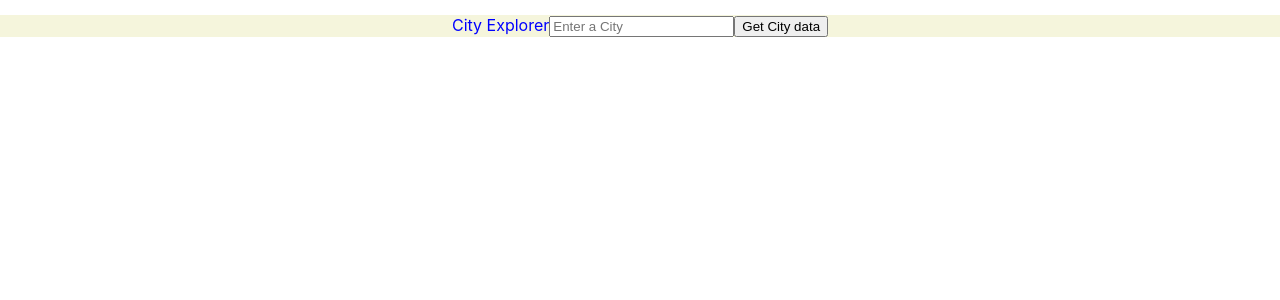
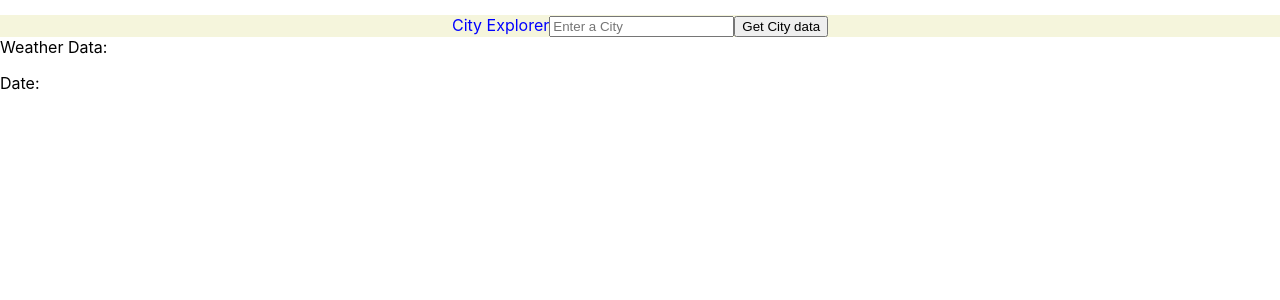
Before and after one commit to bkhanal4351/city-explorer, a React (Create React App) app: page / in a window 1280 px wide. Shown: the top 300 px of the page. Built offline with nearby package versions, Linux system fonts and the light colour scheme.

Commit message:
finished connecting frontend to backend

```diff
--- a/src/App.js
+++ b/src/App.js
@@ -1,5 +1,6 @@
 import './App.css';
 import Explorer from './Explorer.js'
+
 import React from 'react';
 // import 'bootstrap/dist/css/bootstrap.min.css';
 import './location.css'
@@ -14,6 +15,7 @@ function App(){
 
 
         <Explorer />
+
         </div>
 
         );
--- a/src/Explorer.js
+++ b/src/Explorer.js
@@ -3,12 +3,14 @@ import axios from 'axios';
 import React from 'react';
 import { Form, Button } from "react-bootstrap";
 import Location from './Location.js';
+import Weather from './Weather.js';
 
 class Explorer extends React.Component {
   constructor(props) {
     super(props)
     this.state = {
       cityData: {},
+      weather: [],
       error: false,
     }
   }
@@ -31,9 +33,7 @@ class Explorer extends React.Component {
       console.log(cityValue.data[0]);
 
       // save the data into state
-      this.setState({
-        cityData: cityValue.data[0]
-      });
+      this.setState({ cityData: cityValue.data[0]}, this.weatherReq);
     } catch (error) {
       this.setState({
         error: true,
@@ -44,6 +44,27 @@ class Explorer extends React.Component {
     }
     console.log(this.state.errorMessage);
   };
+
+  weatherReq = async () => {
+    // let city = this.state.cityData.display_name;
+    // let url = https://localhost:3001/weather?lat=$%7Bthis.state.data.lat%7D&&lon=$%7Bthis.state.data.lon%7D;
+
+    try {
+      let result = await axios.get(`${process.env.REACT_APP_WEATHER_API}/weather?city_name=${this.state.city}`);
+      console.log(result);
+      this.setState({
+        weather: result.data
+      })
+
+    }
+    catch (error) {
+      this.setState({ error: true,
+      // errorMessage: `An error ocured: ${error.response.status}`
+    })
+
+  }
+}
+
 
 render() {
   // let cityListItems = this.state.cityData.map()
@@ -64,14 +85,25 @@ class Explorer extends React.Component {
 
       </Form>
 
+
+
       {this.state.cityData.display_name ? (
         <Location
           city={this.state.cityData.display_name}
           Latitude={this.state.cityData.lat}
           Longitude={this.state.cityData.lon} />) :
         <div>
+
           {this.state.errorMessage}
-             </div> }
+        </div>}
+
+        <div>
+         <Weather
+          date={this.state.weather.date}
+          forecast={this.state.weather.description}/>
+
+        </div>
+
 
 
 
--- a/src/Location.js
+++ b/src/Location.js
@@ -1,5 +1,6 @@
 import React from 'react';
 import {Card} from 'react-bootstrap';
+
 
 class Location extends React.Component {
   constructor(props){
@@ -19,6 +20,7 @@ console.log(this.props.Latitude)
             Longitude: {this.props.Longitude}
           </Card.Text>
           <Card.Img in='locImg' src={map}/>
+          <Card.Title id='weather'>{this.props.weather}</Card.Title>
 
         </Card.Body>
       </Card>
--- /dev/null
+++ b/src/Weather.js
@@ -0,0 +1,28 @@
+import React from 'react';
+import { Card } from 'react-bootstrap';
+
+class Weather extends React.Component {
+  // constructor(props){
+  //   super(props);
+  //   this.state = {
+  //     weather : []
+  //   }
+  // }
+
+  render(){
+
+    return (
+      <>
+  <Card>
+    <Card.Body>
+    <Card.Title>Weather Data: {this.props.forecast}</Card.Title>
+    <Card.Text>Date: {this.props.date}</Card.Text>
+    </Card.Body>
+
+  </Card>
+      </>
+    );
+  }
+}
+
+export default Weather;
```
Lines whose indentation alone changed are shown as unchanged.
